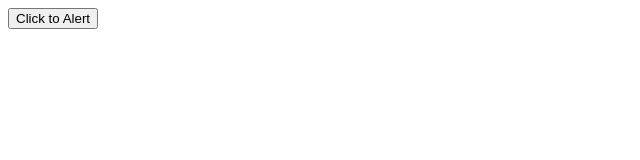
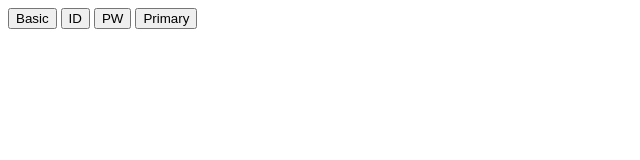
Before and after one commit to eshinhw/javascript-jquery-basics, a website: page index.html in a window 1280 px wide. Shown: the whole page, without its empty margins (0-640 px from the left). Drawn offline with Linux system fonts and the light colour scheme.

Commit message:
installed bootstrap

```diff
--- a/index.html
+++ b/index.html
@@ -6,14 +6,16 @@
     <link rel="stylesheet" href="style.css" />
   </head>
   <body>
-    <div class="alert-box" id="alert">box1 <button id="close" onclick="hideAlert()">X</button></div>
-    <button id="button" onclick="displayAlert()">Click to Alert</button>
+    <div class="alert-box" id="alert"><p>Basic</p> <button id="close" onclick="alert('alert', 'none')">X</button></div>
+    <button id="button" onclick="alert('alert', 'block', 'Basic')">Basic</button>
+    <button id="button" onclick="alert('alert', 'block', 'ID')">ID</button>
+    <button id="button" onclick="alert('alert', 'block', 'PW')">PW</button>
+
+    <button type="button" class="btn btn-primary">Primary</button>
     <script>
-      function hideAlert() {
-        document.getElementById("alert").style.display = "none";
-      }
-      function displayAlert() {
-        document.getElementById("alert").style.display = "block";
+      function alert(elementId, property, msg) {
+        document.getElementById(elementId).style.display = property;
+        document.getElementById(elementId).getElementsByTagName('p')[0].innerText = msg;
       }
     </script>
   </body>
--- /dev/null
+++ b/package.json
@@ -0,0 +1,5 @@
+{
+  "dependencies": {
+    "bootstrap": "^5.2.0"
+  }
+}
```
Also changed, not shown: 1 other file.
